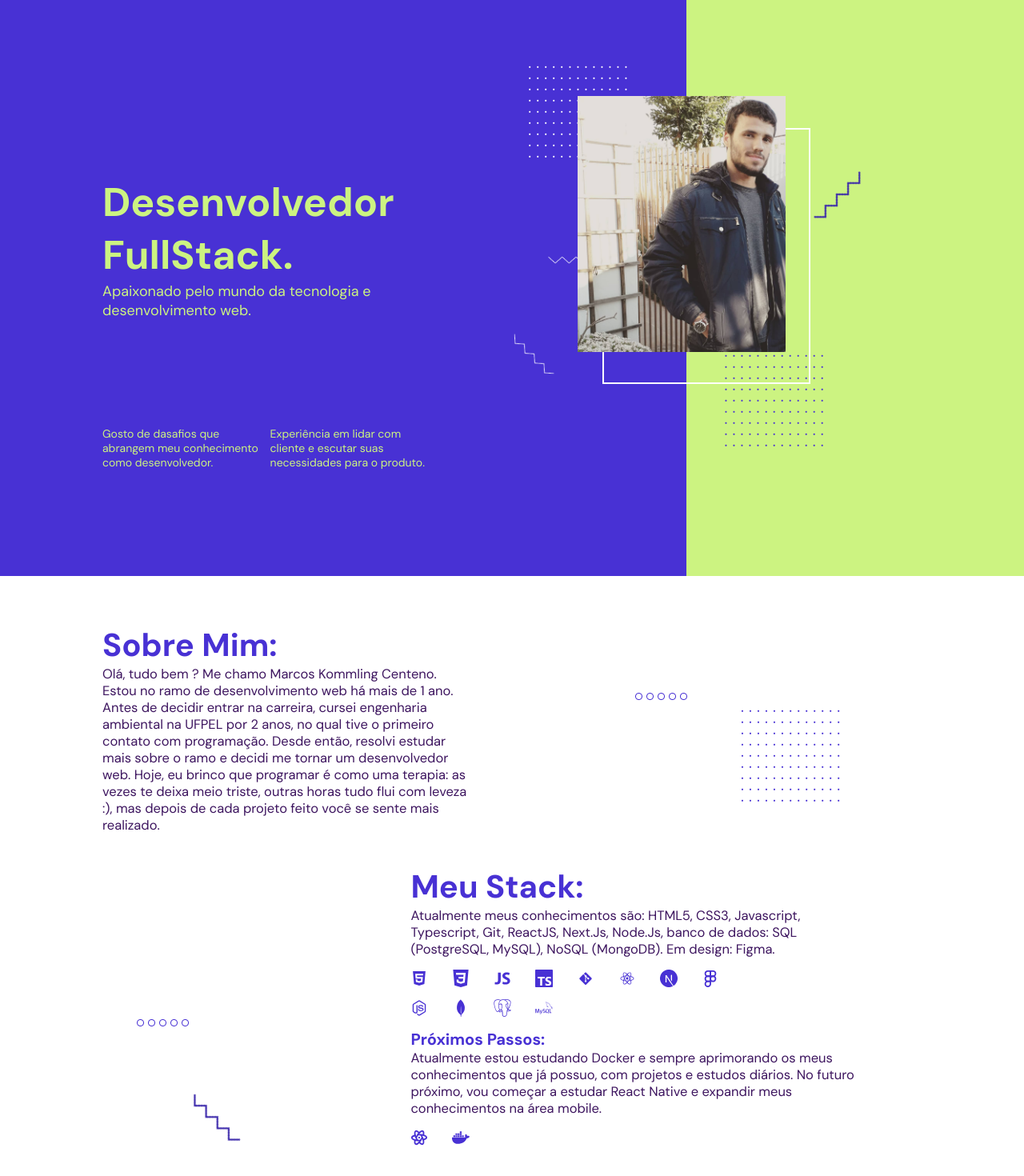
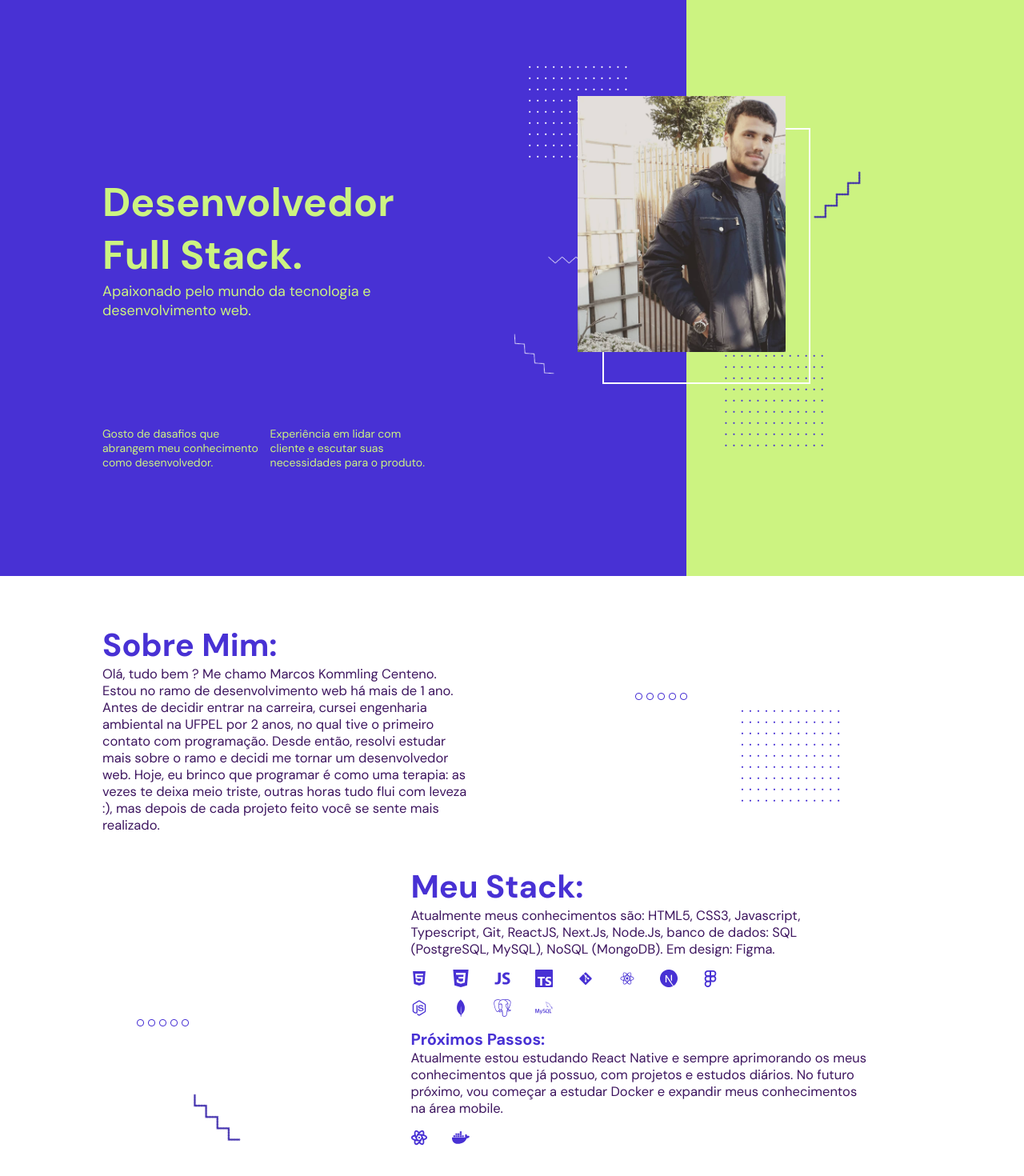
Before and after one commit to devmarcoskc/my-portfolio-React-TS, a React (Vite) app: page / in a window 1280 px wide. Shown: the part 80-1550 px from the top of the page at 80% size. Built offline with nearby package versions, Linux system fonts and the light colour scheme.

Commit message:
ajustando textos

```diff
--- a/src/Pages/AboutMe/index.tsx
+++ b/src/Pages/AboutMe/index.tsx
@@ -117,8 +117,8 @@ function AboutMe({setSelectedPage}: Props) {
             </C.StackIconArea>
             <h2>Próximos Passos:</h2>
             <p>
-              Atualmente estou estudando Docker e sempre aprimorando os meus conhecimentos que já possuo, com projetos e estudos diários.
-              No futuro próximo, vou começar a estudar React Native e expandir meus conhecimentos na área mobile.
+              Atualmente estou estudando React Native e sempre aprimorando os meus conhecimentos que já possuo, com projetos e estudos diários.
+              No futuro próximo, vou começar a estudar Docker e expandir meus conhecimentos na área mobile.
             </p>
             <C.StackIconArea>
               <TbBrandReactNative/>
--- a/src/Pages/Home/index.tsx
+++ b/src/Pages/Home/index.tsx
@@ -23,7 +23,7 @@ const Home = ({setSelectedPage}: Props) => {
               <motion.h1 onViewportEnter={() => setSelectedPage(SelectedPage.Início)}>
                 Desenvolvedor
               </motion.h1>
-              <h1>FullStack.</h1>
+              <h1>Full Stack.</h1>
               <p>
                 Apaixonado pelo mundo da tecnologia e desenvolvimento
                 web.
```
